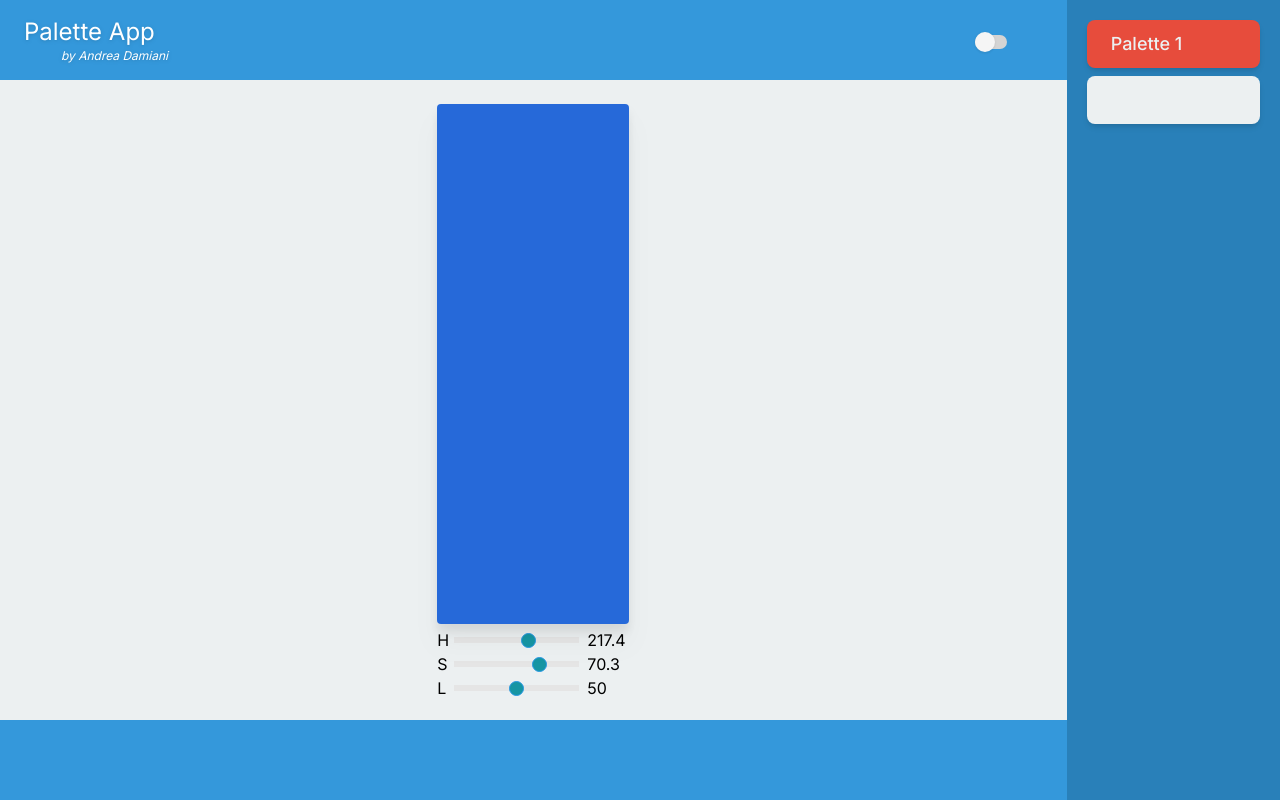
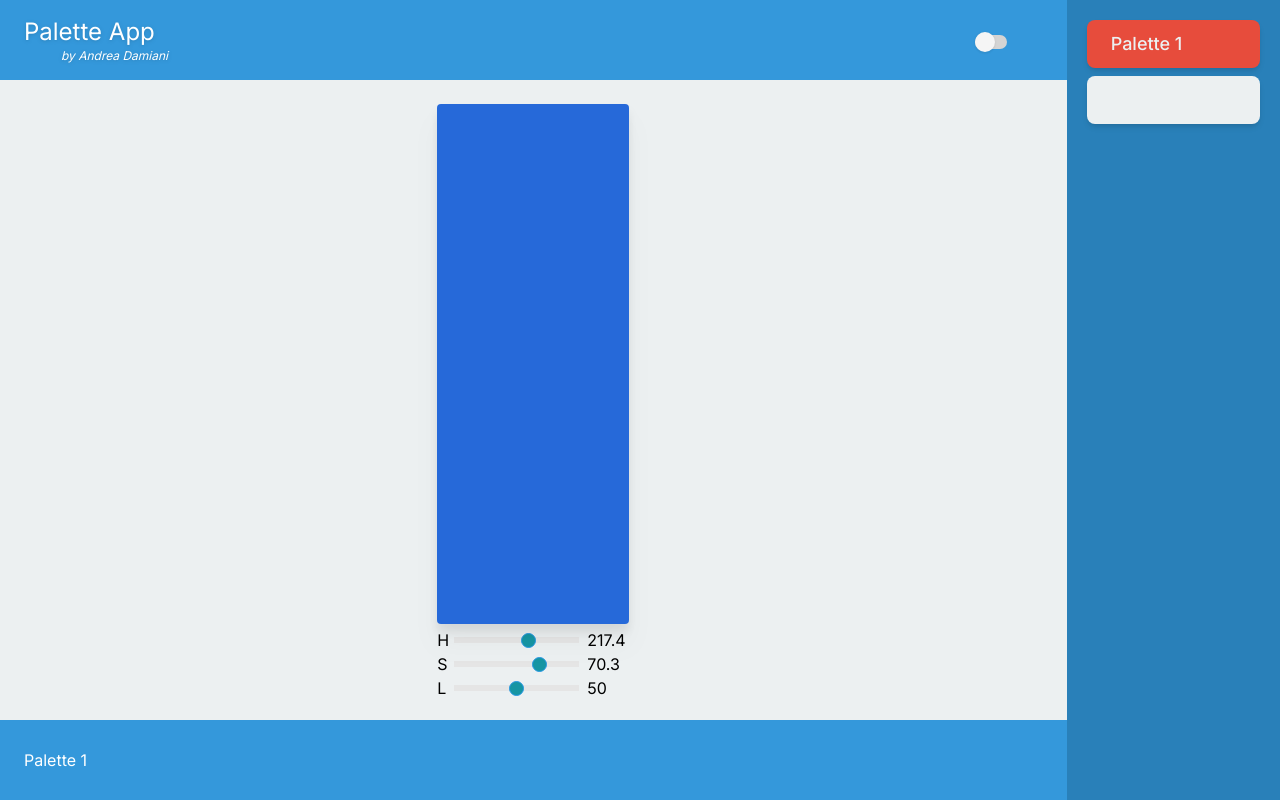
Before and after one commit to andrea-dam/palette-app, a Vue app: page / in a window 1280 px wide. Built offline with nearby package versions, Linux system fonts and the light colour scheme; some icons are missing.

Commit message:
Aggiunta label palette attiva nel footer

```diff
--- a/src/components/ColorPalette.vue
+++ b/src/components/ColorPalette.vue
@@ -37,7 +37,8 @@
     <footer
         class="row-span-1 grid grid-cols-2 items-center justify-center space-x-4 bg-header-footer dark:bg-slate-800">
         <!-- Pulsante Meno -->
-        <div class="flex items-center justify-end space-x-2">
+        <div class="flex items-center justify-between space-x-2 pl-6">
+            <h3>Palette {{ selectedPalette }}</h3>
             <SignButton v-show="cards > 1" @click="changeCards('-')" icon="ic:round-minus" />
         </div>
 
```
Also changed, not shown: 1 other file (tests, documents, lock files or other folders).
